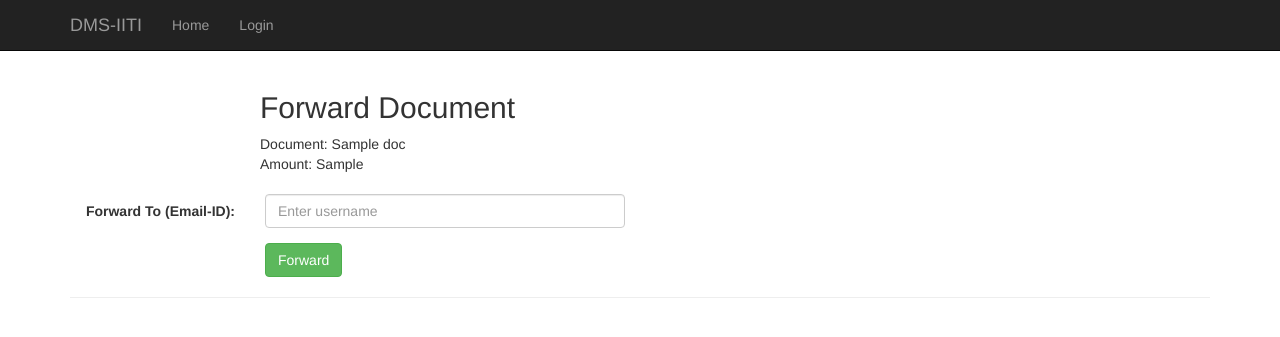
After one commit to mb-14/cse258-iiti-group4, a Flask app: page /forward/1 in a window 1280 px wide. The commit adds this page. Shown: the top 337 px of the page. Run offline with Flask 2, Linux system fonts and the light colour scheme; tables that the repository leaves empty hold one stand-in row (values such as "Sample post"); some libraries are stand-ins or nearby versions.

Commit message:
Implement forwarding.

```diff
--- /dev/null
+++ b/templates/forward.html
@@ -0,0 +1,23 @@
+{% extends "layout.html" %}
+{% block body %}
+  <form role="form" class="form-horizontal" action="" method=post>
+	<h2 class="col-sm-offset-2">Forward Document</h2>
+	 <div class="col-sm-offset-2">
+	 Document: {{doc.title}}<br>
+	 Amount: {{doc.amount}}<br>
+<br>
+	</div>
+	<div class="form-group">
+		  <label for="recipient" class="col-sm-2 control-label">Forward To (Email-ID):</label>
+		<div class="col-sm-4">
+          <input type="text" id="recipient" name="recipient" class="form-control"
+			 placeholder="Enter username" required>
+    </div></div>
+         <div class="form-group">
+    <div class="col-sm-offset-2 col-sm-10">
+      <button type="submit" class="btn btn-success">Forward</button>
+    </div>
+  </div>
+
+  </form>
+{% endblock %}
--- a/views.py
+++ b/views.py
@@ -4,11 +4,17 @@ from models import *
 from flask.ext.login import login_user , logout_user , current_user , login_required
 
 
-@app.route('/')
+@app.route('/', methods=['GET', 'POST'])
 @login_required
 def index():
     if g.user.is_authenticated():
-        return render_template('index.html',docs=Docs.query.order_by(Docs.init_date.desc()).all())
+        if request.method == 'POST':
+            doc_id = request.form['accept']
+            doc_item = Docs.query.get(doc_id)
+            doc_item.accepted = True
+            db.session.commit()
+            redirect(url_for('index'))
+        return render_template('index.html',docs=Docs.query.order_by(Docs.init_date.desc()).all(),current=g.user.id)
     else:
         return redirect(url_for('login'))
 
@@ -22,7 +28,7 @@ def new():
             flash('Amount is required', 'error')
         else:
             doc = Docs(request.form['title'], request.form['amount'])
-            doc.user_id = g.user.id
+            doc.last_user_id = doc.user_id = g.user.id
             db.session.add(doc)
             db.session.commit()
             flash('Document was successfully created')
@@ -58,6 +64,24 @@ def login():
     flash('Logged in successfully')
     return redirect(request.args.get('next') or url_for('index'))
 
+@app.route('/forward/<int:doc_id>',methods=['GET','POST'])
+def forward(doc_id):
+    doc_item = Docs.query.get(doc_id)
+    if request.method == 'GET':
+        return render_template('forward.html',doc=doc_item)
+
+    recipient = request.form['recipient']
+    registered_user = User.query.filter_by(email=recipient).first()
+    if registered_user is None:
+        flash('Recipient email ID does not exist' , 'error')
+        return redirect(url_for('forward',doc_id=doc_id))
+    doc_item.last_user_id = registered_user.id
+    doc_item.accepted = False  ## Set accepted to false once forwarded
+    db.session.commit()
+    flash('Forwarded document successfully')
+    return redirect(url_for('index'))
+
+
 @app.route('/logout')
 def logout():
     logout_user()
```
Also changed, not shown: admin_out.py (deleted, +0 -20 lines), models.py (+19 -2 lines), templates/index.html (+9 -1 lines), app.db.
